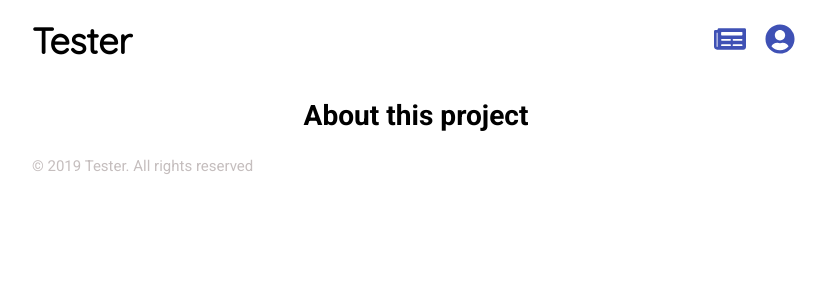
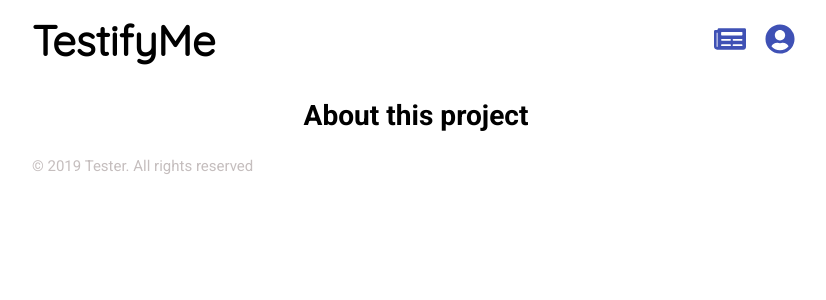
Before and after one commit to TngSam/tester, a React app: page /about in a window 1280 px wide. Shown: the top 300 px of the page, without its empty margins (224-1050 px from the left). Built offline with nearby package versions, Linux system fonts and the light colour scheme; what store would draw is missing.

Commit message:
:lipstick: Changed styles

```diff
--- a/src/components/ui/Logo/Logo.js
+++ b/src/components/ui/Logo/Logo.js
@@ -3,6 +3,7 @@ import styled from 'styled-components';
 
 const Logo = styled.h1`
   font-family: 'Quicksand', Helvetica Neue;
+  font-size: 1.75em;
   margin: 0;
 `;
 
@@ -11,4 +12,4 @@ const Logo = styled.h1`
  * @function
  * @author Samir Amirseidov <famirseidov@gmail.com>
  */
-export default () => (<Logo>Tester</Logo>);
+export default () => (<Logo>TestifyMe</Logo>);
```
